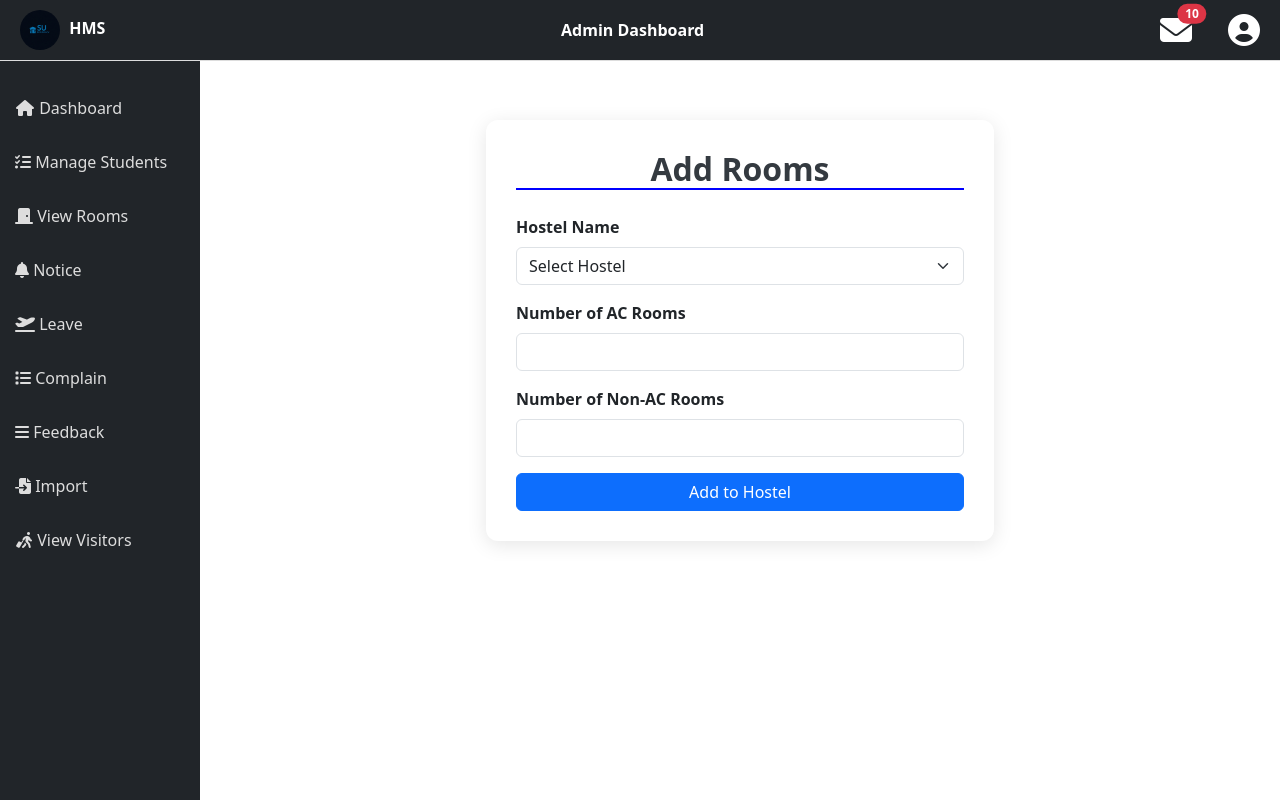
After one commit to Manasghosh7681/DevNaviSoft, a PHP site: page /Admin/add_hostel.php in a window 1280 px wide. The commit adds this page. Run offline with PHP 8.4, Linux system fonts and the light colour scheme; the visitor is signed in with stand-in values (Sample User, id 1).

Commit message:
Developed add rooms in hostel

```diff
--- /dev/null
+++ b/Admin/add_hostel.php
@@ -0,0 +1,96 @@
+<!-- Add this in your PHP file -->
+
+<!-- Bootstrap CDN -->
+<link href="https://cdn.jsdelivr.net/npm/bootstrap@5.3.3/dist/css/bootstrap.min.css" rel="stylesheet">
+
+<style>
+    .form-container {
+        background-color: #fff;
+        padding: 30px;
+        border-radius: 12px;
+        box-shadow: 0 4px 20px rgba(0, 0, 0, 0.1);
+        margin-top: 40px;
+    }
+
+    .form-title {
+        margin-bottom: 25px;
+        text-align: center;
+        font-weight: 600;
+        color: #343a40;
+        border-bottom: 2px solid blue;
+    }
+
+    .form-label {
+        font-weight: bold;
+    }
+</style>
+
+<?php
+session_start();
+if (isset($_SESSION['email'])) {
+    include "admin_navbar.html";
+    $current_file = basename(__FILE__);
+    ?>
+    <div class="d-flex">
+        <?php include "admin_sidebar.php"; ?>
+
+        <div id="main-content" class="container-fluid">
+            <div class="row justify-content-center">
+                <div class="col-md-8 col-lg-6">
+                    <div class="form-container">
+                        <h2 class="form-title">Add Rooms</h2>
+                        <form action="add_hostel.php" id="add-rooms">
+                            <div class="mb-3">
+                                <label for="hostel_name" class="form-label">Hostel Name</label>
+
+                                <select name="hostel_name" id="hostel_name" class="form-select" required>
+                                    <option value="">Select Hostel</option>
+                                    <option value="Girls Hostel">Girls Hostel</option>
+                                    <option value="Boys Hostel 1">Boys Hostel 1</option>
+                                    <option value="Boys Hostel 2">Boys Hostel 2</option>
+                                    <option value="Boys Hostel 3">Boys Hostel 3</option>
+                                </select>
+                            </div>
+
+                            <div class="mb-3">
+                                <label for="ac_rooms" class="form-label">Number of AC Rooms</label>
+                                <input type="text" class="form-control" id="ac_rooms" name="ac_rooms" min="0" required>
+                            </div>
+
+                            <div class="mb-3">
+                                <label for="non_ac_rooms" class="form-label">Number of Non-AC Rooms</label>
+                                <input type="text" class="form-control" id="non_ac_rooms" name="non_ac_rooms" min="0"
+                                    required>
+                            </div>
+
+                            <input type="submit" class="btn btn-primary w-100 #343a40" value="Add to Hostel" />
+                        </form>
+                    </div>
+                </div>
+            </div>
+        </div>
+    </div>
+    <script src="../Jquery/jquery-3.7.1.js"></script>
+    <script>
+        $("#add-rooms").submit(function (e) {
+            e.preventDefault();
+            let hostel_name = $("#hostel_name").val()
+            let non_ac_rooms = parseInt($("#non_ac_rooms").val())
+            let ac_rooms = parseInt($("#ac_rooms").val())
+            $.ajax({
+                url: "add_rooms.php",
+                method: "POST",
+                data: {'hostel_name': hostel_name, 'non_ac_rooms': non_ac_rooms, 'ac_rooms': ac_rooms},
+                success: function(data){
+                    if(data === "True"){
+                        location.reload()
+                    }
+                }
+            })
+        })
+    </script>
+    <?php
+} else {
+    header("Location: ../Authentication/login.html");
+    exit();
+}
--- a/Admin/admin_dashboard.php
+++ b/Admin/admin_dashboard.php
@@ -54,7 +54,7 @@ if (isset($_SESSION['email'])) {
                     <div class="info-box hostel">
                         <h4>Hostel</h4>
                         <i class="fa-solid fs-1 fa-building"></i>
-                        <a href="#" class="btn">
+                        <a href="add_hostel.php" class="btn">
                             <i class="fa-solid fa-arrow-right"></i> More info</a>
                     </div>
                 </div>
--- a/Student/student_dashboard.php
+++ b/Student/student_dashboard.php
@@ -53,8 +53,8 @@ if (isset($_SESSION['sic'])) {
                 </div>
                 <div class="col-md-4 col-12">
                     <div class="info-box feedback">
-                        <h4>Feedback</h4>
-                        <i class="fas fa-comment-dots"></i>
+                        <h4>Visitors</h4>
+                        <i class="fa-solid fa-plane-arrival"></i>
                         <a href="student_feedback.php" class="btn">
                             <i class="fa-solid fa-arrow-right"></i> More info</a>
                     </div>
--- a/Student/student_profile.php
+++ b/Student/student_profile.php
@@ -16,10 +16,6 @@ if ($_SESSION['sic']) {
                     <div class="card shadow rounded-4 border-0">
                         <div class="card-body p-4">
                             <div class="d-flex align-items-center mb-4">
-                                <!-- <div class="me-3">
-                                    <img src="https://via.placeholder.com/80" alt="Profile" width="80" height="80"
-                                        class="rounded-circle shadow">
-                                </div> -->
                                 <div>
                                     <h3 class="mb-0" style="color: chocolate"><?php echo $data['name']; ?></h3>
                                     <p class="text-muted mb-0">SIC: <?php echo $data['sic']; ?></p>
--- a/Student/student_sidebar.php
+++ b/Student/student_sidebar.php
@@ -14,7 +14,6 @@
             <a class="nav-link <?php echo $current_file === 'student_notice_board.php' ? 'active' : '' ?>"
                 href="student_notice_board.php"><i class="fa-solid fa-bell"></i> Notice</a>
             <a class="nav-link <?php echo $current_file === 'student_complaint.php' ? 'active' : '' ?>"  href="student_complaint.php"><i class="fa-solid fa-list"></i> Complaint</a>
-            <a class="nav-link <?php echo $current_file === 'student_feedback.php' ? 'active' : '' ?>" href="student_feedback.php"><i class="fa-solid fa-message"></i> Feedback</a>
             <a class="nav-link <?php echo $current_file === 'student_profile.php' ? 'active' : '' ?>" href="student_profile.php"><i class="fa-regular fa-user"></i> Profile</a>
             <a class="nav-link <?php echo $current_file === 'visitors.php' ? 'active' : '' ?>"  href="visitors.php"><i class="fa-solid fa-plane-arrival"></i>Visitors</a>
         </nav>
@@ -30,7 +29,6 @@
             href="student_notice_board.php"><i class="fa-solid fa-bell"></i> Notice</a>
         <a class="nav-link <?php echo $current_file === 'student_complaint.php' ? 'active' : '' ?>"
             href="student_complaint.php"><i class="fa-solid fa-list"></i> Complaint</a>
-        <a class="nav-link <?php echo $current_file === 'student_feedback.php' ? 'active' : '' ?>" href="student_feedback.php"><i class="fa-solid fa-message"></i> Feedback</a>
         <a class="nav-link <?php echo $current_file === 'student_profile.php' ? 'active' : '' ?>" href="student_profile.php"><i class="fa-regular fa-user"></i> Profile</a>
         <a class="nav-link <?php echo $current_file === 'visitors.php' ? 'active' : '' ?>"  href="visitors.php"><i class="fa-solid fa-plane-arrival"></i>Visitors</a>    </nav>
 </div>
```
Also changed, not shown: Admin/add_rooms.php (added, +64 -0 lines), Admin/view_room.php (+7 -1 lines), Database/admin_db_functions.php (+59 -2 lines), index.html (+8 -12 lines).
